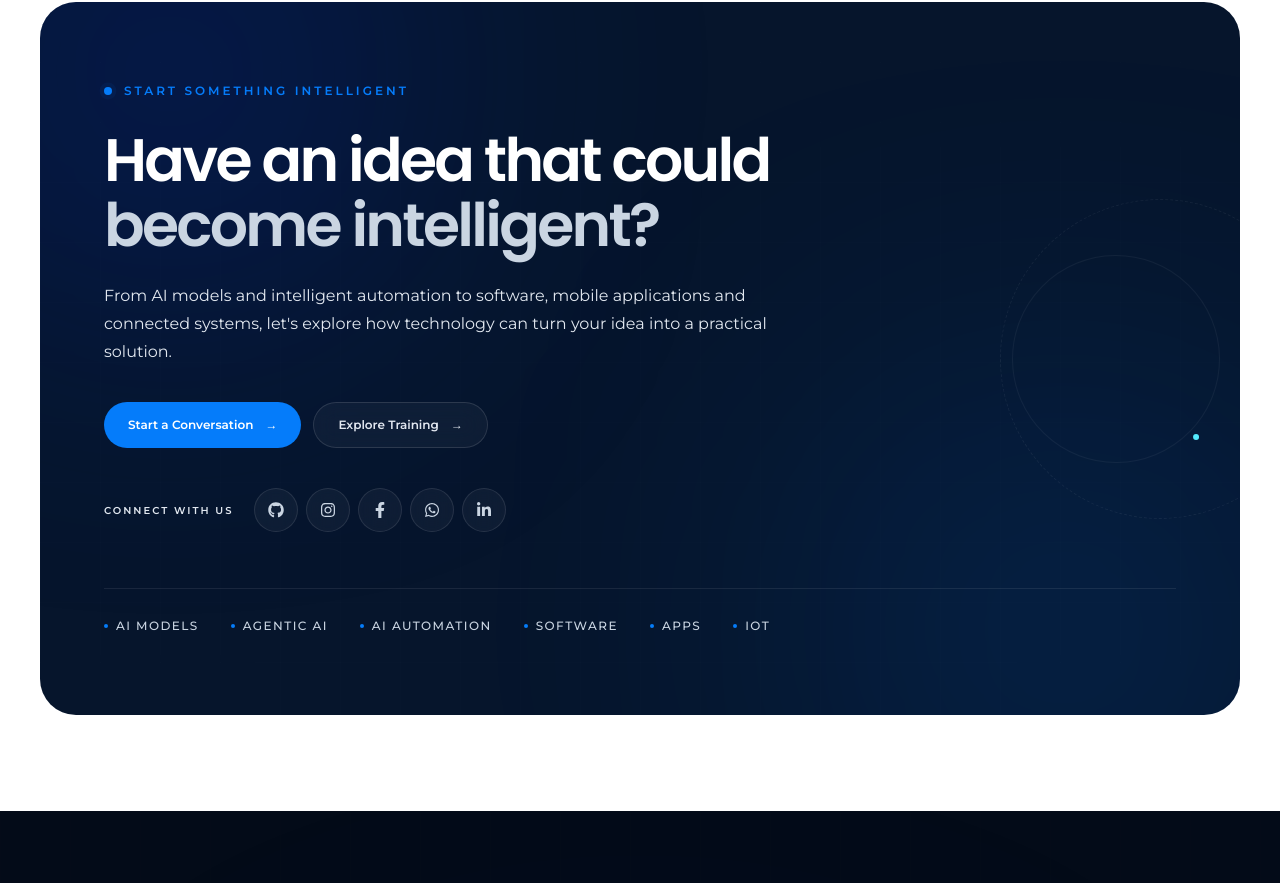
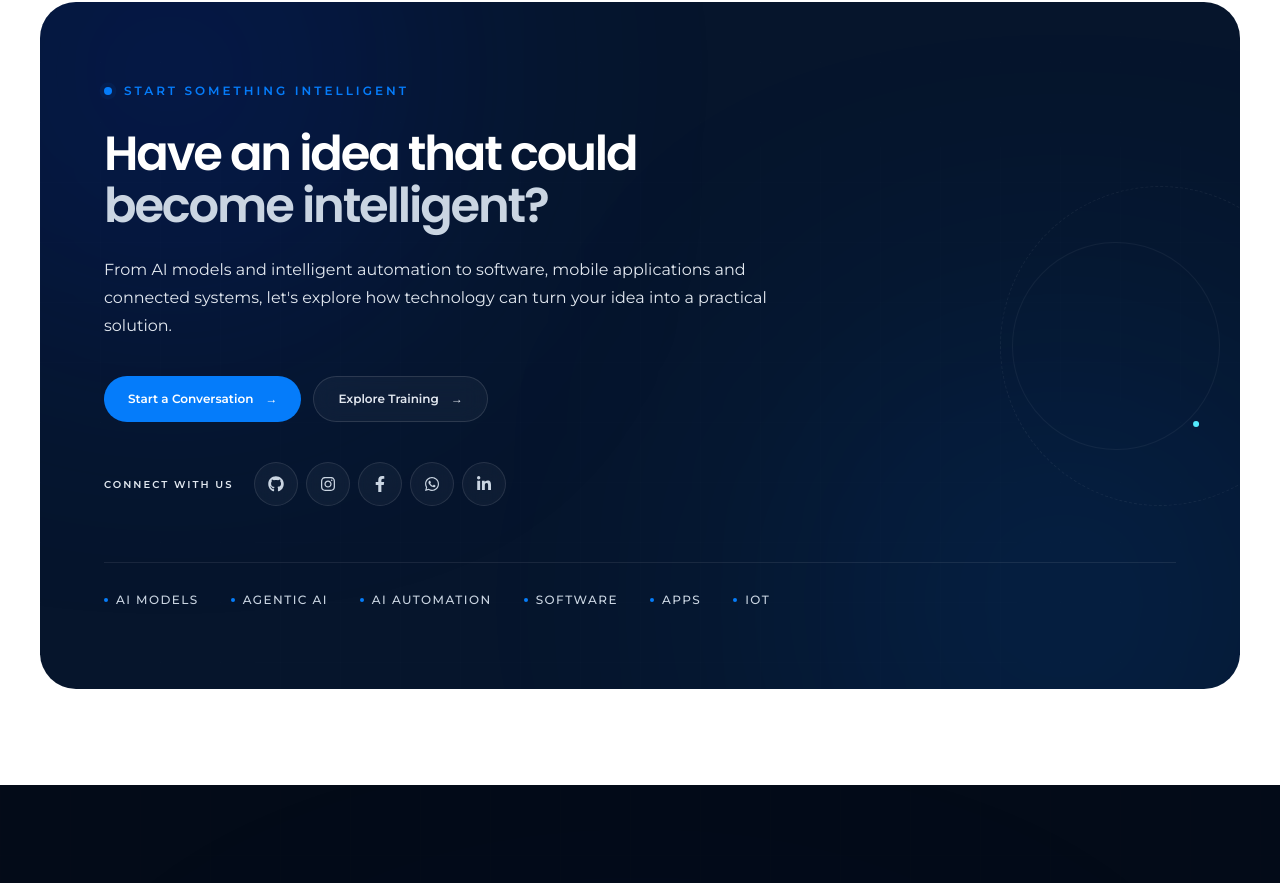
Before and after one commit to aravinthk1504/gendata-techv2, a Next.js app: page /en in a window 1280 px wide. Shown: the part 8236-9119 px from the top of the page. Built offline with nearby package versions, Linux system fonts and the light colour scheme.

Commit message:
Balance FinalCTA desktop typography and card spacing

```diff
--- a/src/sections/home/FinalCTA.jsx
+++ b/src/sections/home/FinalCTA.jsx
@@ -140,7 +140,7 @@ function FinalCTA({ content, lang }) {
               whileInView={{ opacity: 1, y: 0 }}
               viewport={{ once: true }}
               transition={{ delay: 0.08 }}
-              className="mt-7 max-w-4xl font-heading text-4xl font-semibold leading-[1.08] tracking-[-0.045em] text-white sm:text-5xl lg:text-6xl"
+              className="mt-7 max-w-4xl font-heading text-4xl font-semibold leading-[1.08] tracking-[-0.045em] text-white sm:text-5xl lg:text-5xl"
             >
               {t("finalCta.titleLine1")}
               <span className="block text-slate-300">{t("finalCta.titleLine2")}</span>
```
